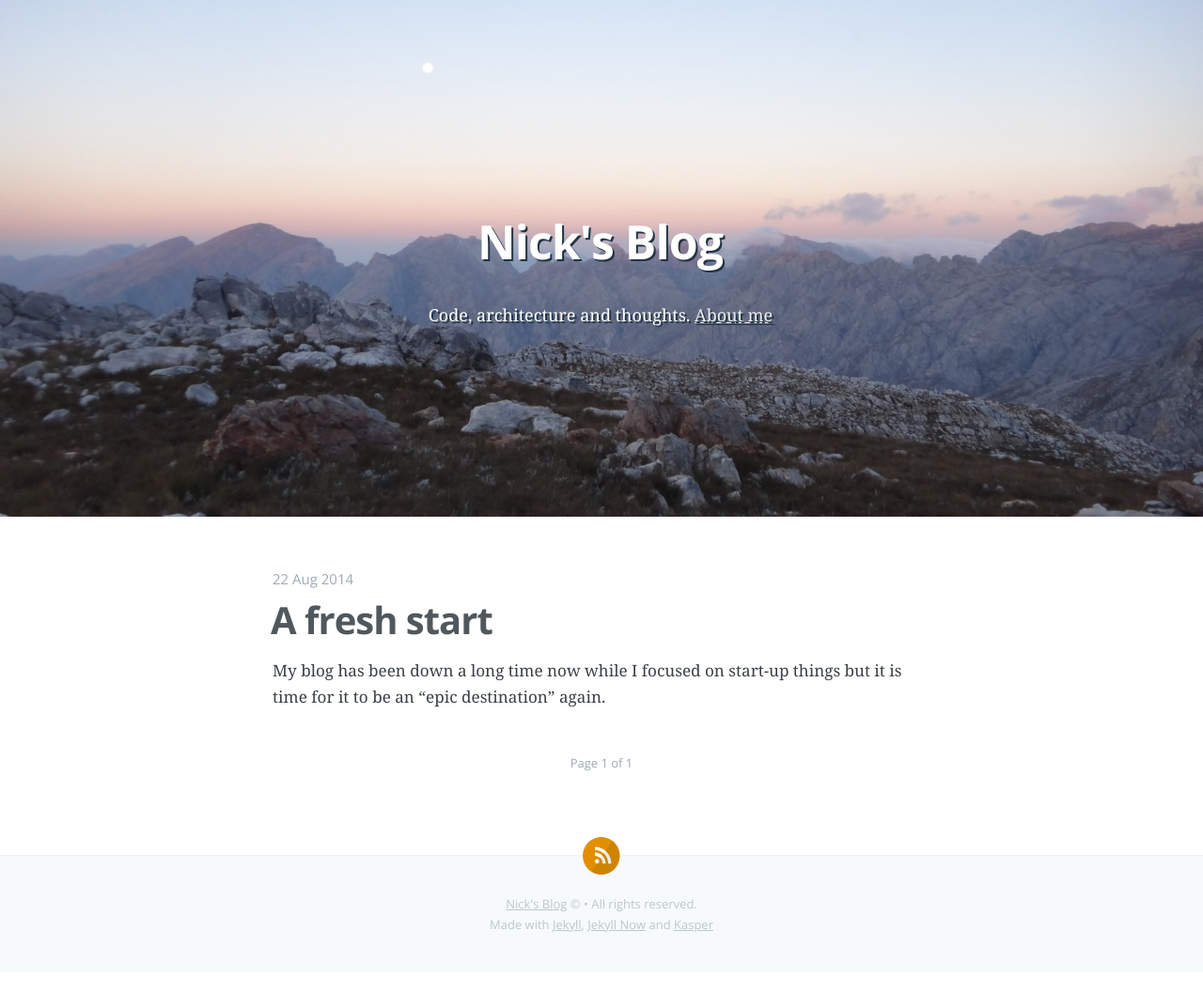
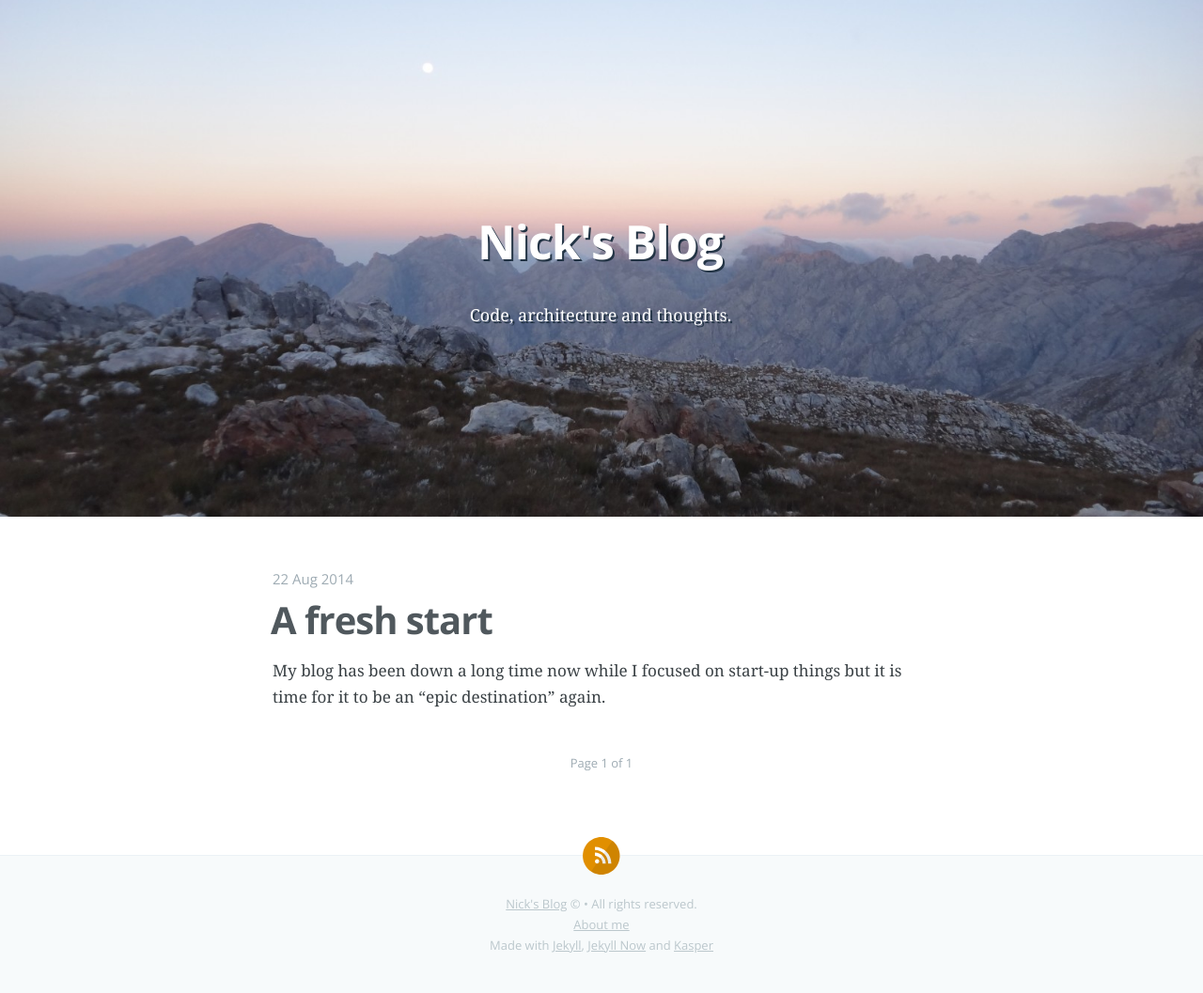
Before and after one commit to ngoossens/ngoossens.github.io, a Jekyll site: the page built from index.html, in a window 1280 px wide. Shown: the whole page at 94% size. Built offline with Jekyll 4.4.1, drawn with Linux system fonts in a browser that asks for light colours; the list of posts is cut into pages by our own code; before the commit the page ends 1035 px from its top, so only the background shows below that.

Commit message:
Moved about me

```diff
--- a/_layouts/default.html
+++ b/_layouts/default.html
@@ -30,6 +30,7 @@
           <a class="subscribe" href="{{ site.url }}/feed.xml">{% include svg-icons/rss.html %}<span class="tooltip">Subscribe!</span></a>
           <div class="inner">
                <section class="copyright"><a href="{{ site.url }}">{{ site.name }}</a> &copy; {{date format="YYYY"}} &bull; All rights reserved.</section>
+               <section class="aboutme"><a href="/about">About me</a></section>
                <section class="poweredby">Made with <a href="http://jekyllrb.com/">Jekyll</a>, <a href="http://www.jekyllnow.com/">Jekyll Now</a> and <a href="http://github.com/rosario/kasper">Kasper</a></section>
           </div>
       </footer>
--- a/index.html
+++ b/index.html
@@ -10,7 +10,6 @@ cover: http://epicdestination.com/assets/images/home/cover.jpg
             <h1 class="blog-title">{{ site.name }}</h1>
             <h2 class="blog-description">
                 {{ site.description }}
-                <a href="/about"> About me </a>
             </h2>
         </div>
     </div>
```
